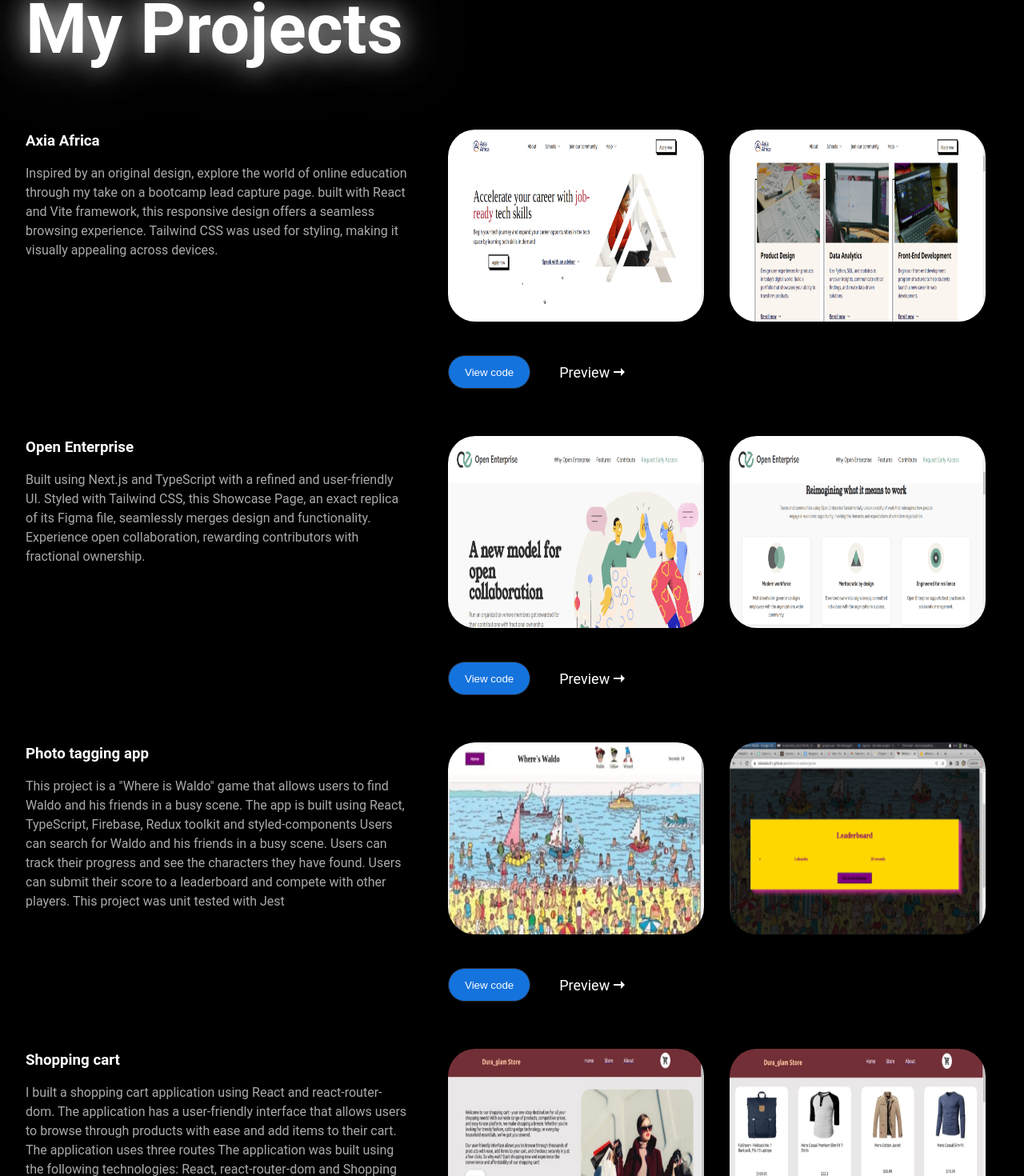
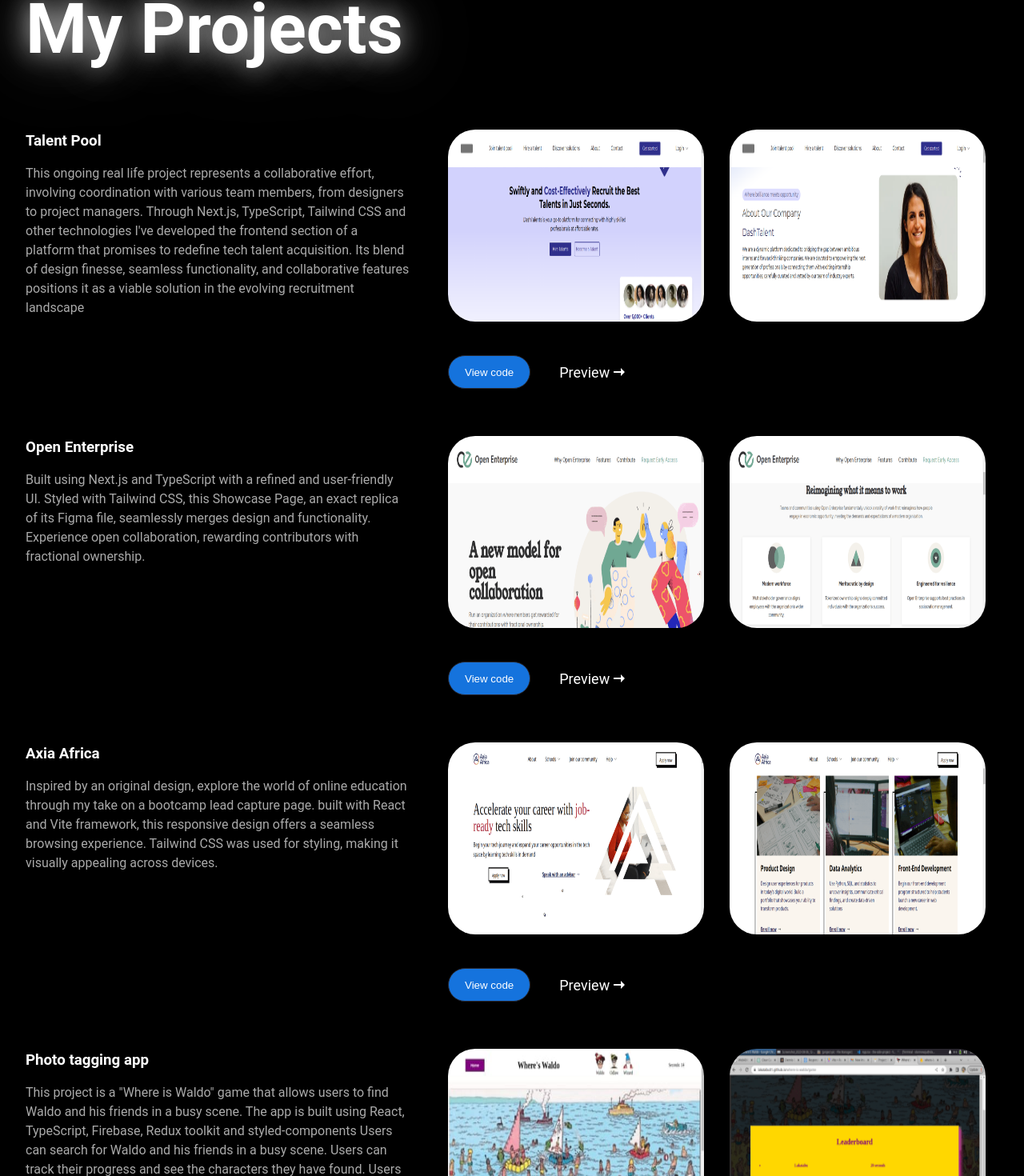
Before and after one commit to Lakatabu01/portfolio, a React (Vite) app: page / in a window 1280 px wide. Shown: the part 1620-3090 px from the top of the page at 80% size. Built offline with nearby package versions, Linux system fonts and the light colour scheme.

Commit message:
include talent pool project

```diff
--- a/src/components/Projects.tsx
+++ b/src/components/Projects.tsx
@@ -25,6 +25,8 @@ import {
   enterprise3,
   enterprise4,
 } from "./PhotoImports";
+import talentPool1 from "../assets/talent-pool/Talent-pool (1).png";
+import talentPool2 from "../assets/talent-pool/Talent-pool.png";
 
 const MyProjects: React.FC = () => {
   const [isVisible, setIsVisible] = useState(false);
@@ -66,50 +68,42 @@ const MyProjects: React.FC = () => {
 
       <section className="single-project">
         <div>
-          <h3>Axia Africa</h3>
+          <h3>Talent Pool</h3>
           <p>
-            Inspired by an original design, explore the world of online
-            education through my take on a bootcamp lead capture page. built
-            with React and Vite framework, this responsive design offers a
-            seamless browsing experience. Tailwind CSS was used for styling,
-            making it visually appealing across devices.
+            This ongoing real life project represents a collaborative effort,
+            involving coordination with various team members, from designers to
+            project managers. Through Next.js, TypeScript, Tailwind CSS and
+            other technologies I've developed the frontend section of a platform
+            that promises to redefine tech talent acquisition. Its blend of
+            design finesse, seamless functionality, and collaborative features
+            positions it as a viable solution in the evolving recruitment
+            landscape
           </p>
         </div>
 
         <div>
           <div className="img-grp">
             <img
+              src={talentPool1}
+              alt="talent pool landing page"
               className="project-image"
-              sizes="(max-width: 768px) 90vw, (max-width: 1400px) 25vw, 30vw"
-              srcSet={`
-            ${axia} 200w,
-            ${axia1} 800w,
-          `}
-              src={axia2}
-              alt="Screenshot of Axia Africa Landing page"
             />
-
             <img
+              src={talentPool2}
+              alt="talent pool landing page"
               className="project-image"
-              sizes="(max-width: 768px) 90vw, (max-width: 1400px) 25vw, 30vw"
-              srcSet={`
-              ${axia2} 200w,
-              ${axia5} 800w,
-`}
-              src={axia5}
-              alt=" screenshot of the input field of a weather"
             />
           </div>
 
           <div className="project-links">
-            <a href="https://github.com/Lakatabu01/axia-africa">
+            <a href="https://github.com/Lakatabu01/talent-pool">
               <button className="code-btn">View code</button>
             </a>
 
             <div>
               {" "}
               <a
-                href="https://axia-africa-clone.vercel.app"
+                href="https://talent-pool-rose.vercel.app/"
                 className="preview
               ">
                 <p>Preview</p>
@@ -166,6 +160,62 @@ const MyProjects: React.FC = () => {
               {" "}
               <a
                 href="https://open-enterprise-lakatabu01.vercel.app"
+                className="preview
+              ">
+                <p>Preview</p>
+                <Icon path={mdiArrowRightThin} size={1} />
+              </a>{" "}
+            </div>
+          </div>
+        </div>
+      </section>
+
+      <section className="single-project">
+        <div>
+          <h3>Axia Africa</h3>
+          <p>
+            Inspired by an original design, explore the world of online
+            education through my take on a bootcamp lead capture page. built
+            with React and Vite framework, this responsive design offers a
+            seamless browsing experience. Tailwind CSS was used for styling,
+            making it visually appealing across devices.
+          </p>
+        </div>
+
+        <div>
+          <div className="img-grp">
+            <img
+              className="project-image"
+              sizes="(max-width: 768px) 90vw, (max-width: 1400px) 25vw, 30vw"
+              srcSet={`
+            ${axia} 200w,
+            ${axia1} 800w,
+          `}
+              src={axia2}
+              alt="Screenshot of Axia Africa Landing page"
+            />
+
+            <img
+              className="project-image"
+              sizes="(max-width: 768px) 90vw, (max-width: 1400px) 25vw, 30vw"
+              srcSet={`
+              ${axia2} 200w,
+              ${axia5} 800w,
+`}
+              src={axia5}
+              alt=" screenshot of the input field of a weather"
+            />
+          </div>
+
+          <div className="project-links">
+            <a href="https://github.com/Lakatabu01/axia-africa">
+              <button className="code-btn">View code</button>
+            </a>
+
+            <div>
+              {" "}
+              <a
+                href="https://axia-africa-clone.vercel.app"
                 className="preview
               ">
                 <p>Preview</p>
```
Also changed, not shown: src/components/Skills.tsx (+1 -1 lines), src/assets/talent-pool/Talent-pool (1).png (added), src/assets/talent-pool/Talent-pool.png (added).
